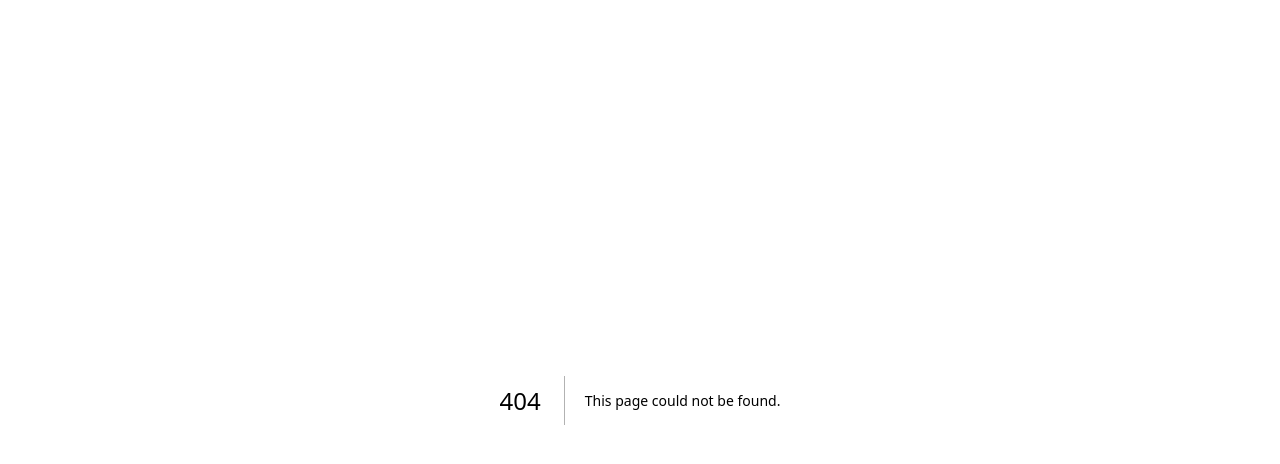
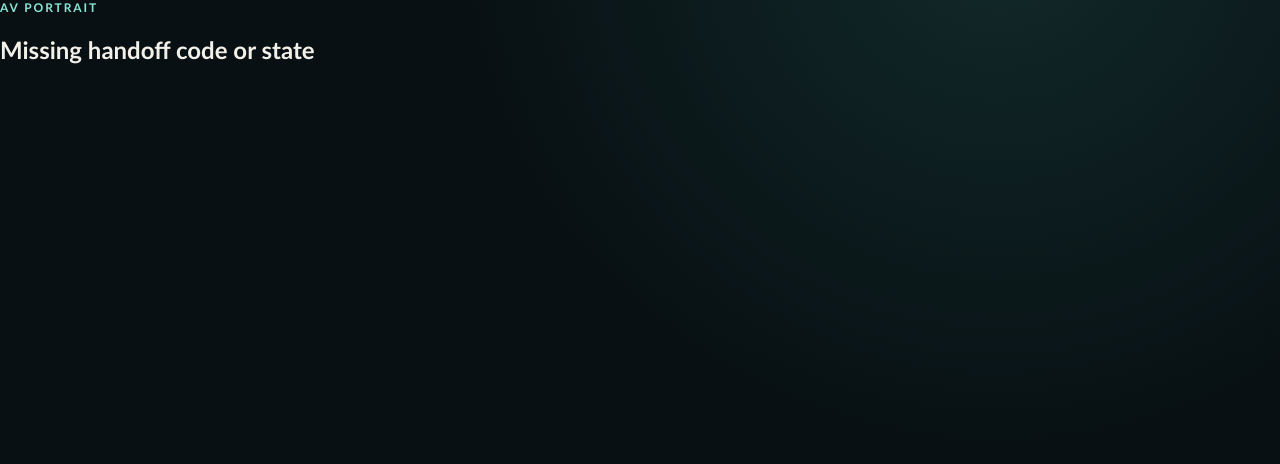
Before and after one commit to aerovista-us/AV-Portrait, a Next.js app: page /auth/callback in a window 1280 px wide. Before the commit this address had no page. Shown: the top 464 px of the page. Built offline with nearby package versions, Linux system fonts and the light colour scheme.

Commit message:
feat: add AeroVista handoff callback UI

```diff
--- /dev/null
+++ b/src/app/auth/callback/page.tsx
@@ -0,0 +1,24 @@
+"use client";
+
+import { useEffect, useState } from "react";
+import { createAVPortraitBrowserAdapter } from "@/lib/aerovista/browser";
+
+export default function PortraitAuthCallbackPage() {
+  const [message, setMessage] = useState("Completing AeroVista sign in…");
+
+  useEffect(() => {
+    createAVPortraitBrowserAdapter()
+      .auth.completeLogin()
+      .then(({ next }) => window.location.replace(next))
+      .catch((error) => setMessage(error instanceof Error ? error.message : "Sign in failed."));
+  }, []);
+
+  return (
+    <main className="authShell">
+      <section className="authCard">
+        <div className="eyebrow">AV Portrait</div>
+        <h1>{message}</h1>
+      </section>
+    </main>
+  );
+}
```
